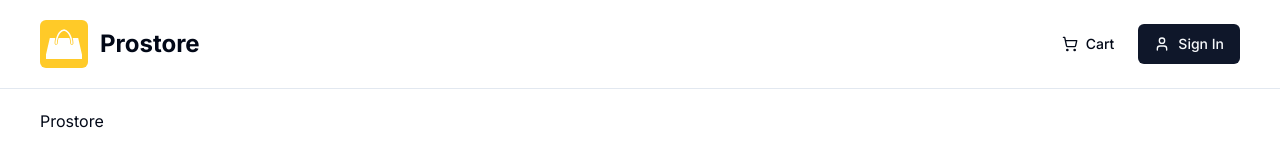
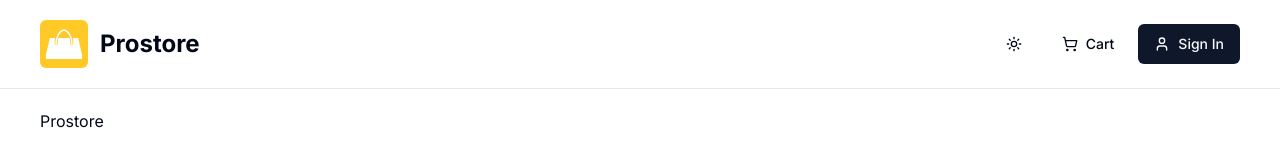
Before and after one commit to ericstober/prostore, a Next.js app: page / in a window 1280 px wide. Shown: the top 160 px of the page. Built offline with nearby package versions, Linux system fonts and the light colour scheme; no server answers.

Commit message:
add mode-toggle to change website theme

```diff
--- a/components/shared/header/index.tsx
+++ b/components/shared/header/index.tsx
@@ -3,6 +3,7 @@ import Image from "next/image";
 import Link from "next/link";
 import { Button } from "@/components/ui/button";
 import { APP_NAME } from "@/lib/constants";
+import ModeToggle from "@/components/shared/header/mode-toggle";
 
 const Header = () => {
   return (
@@ -22,6 +23,7 @@ const Header = () => {
         </div>
 
         <div className='space-x-2'>
+          <ModeToggle />
           <Button asChild variant='ghost'>
             <Link href='/cart'>
               <ShoppingCart /> Cart
--- /dev/null
+++ b/components/shared/header/mode-toggle.tsx
@@ -0,0 +1,56 @@
+"use client";
+import { useState, useEffect } from "react";
+import { Button } from "@/components/ui/button";
+import {
+  DropdownMenu,
+  DropdownMenuTrigger,
+  DropdownMenuLabel,
+  DropdownMenuSeparator,
+  DropdownMenuContent,
+  DropdownMenuCheckboxItem,
+} from "@/components/ui/dropdown-menu";
+import { useTheme } from "next-themes";
+import { SunIcon, MoonIcon, SunMoon } from "lucide-react";
+
+const ModeToggle = () => {
+  const [mounted, setMounted] = useState(false);
+  const { theme, setTheme } = useTheme();
+
+  useEffect(() => {
+    setMounted(true);
+  }, []);
+
+  if (!mounted) {
+    return null;
+  }
+
+  return (
+    <DropdownMenu>
+      <DropdownMenuTrigger asChild>
+        <Button variant='ghost' className='focus-visible: ring-0 focus-visible: ring-offset-0'>
+          {theme === "system" ? <SunMoon /> : theme === "dark" ? <MoonIcon /> : <SunIcon />}
+        </Button>
+      </DropdownMenuTrigger>
+
+      <DropdownMenuContent>
+        <DropdownMenuLabel>Appearance</DropdownMenuLabel>
+
+        <DropdownMenuSeparator />
+
+        <DropdownMenuCheckboxItem checked={theme === "system"} onClick={() => setTheme("system")}>
+          System
+        </DropdownMenuCheckboxItem>
+
+        <DropdownMenuCheckboxItem checked={theme === "dark"} onClick={() => setTheme("dark")}>
+          Dark
+        </DropdownMenuCheckboxItem>
+
+        <DropdownMenuCheckboxItem checked={theme === "light"} onClick={() => setTheme("light")}>
+          Light
+        </DropdownMenuCheckboxItem>
+      </DropdownMenuContent>
+    </DropdownMenu>
+  );
+};
+
+export default ModeToggle;
```
